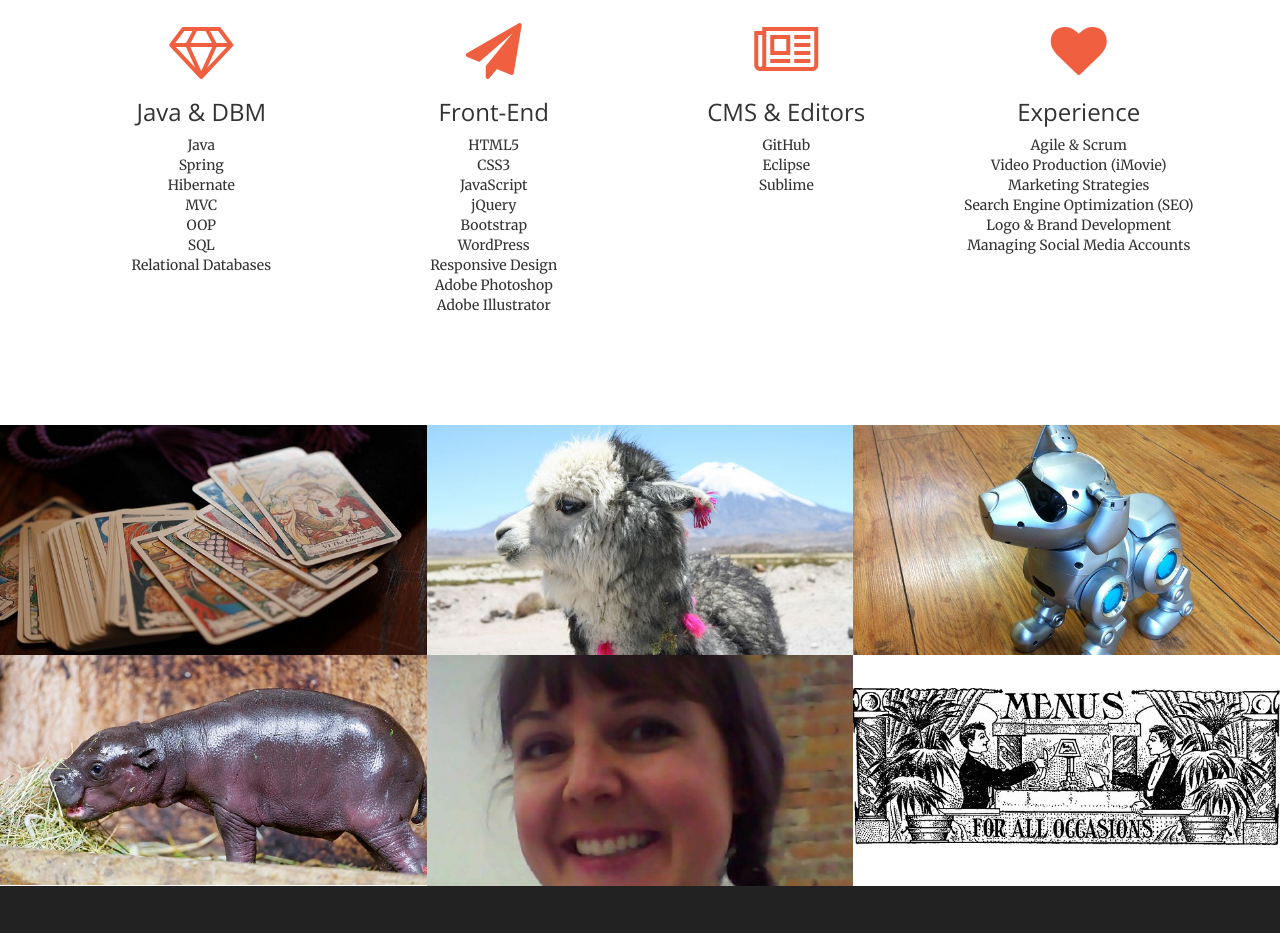
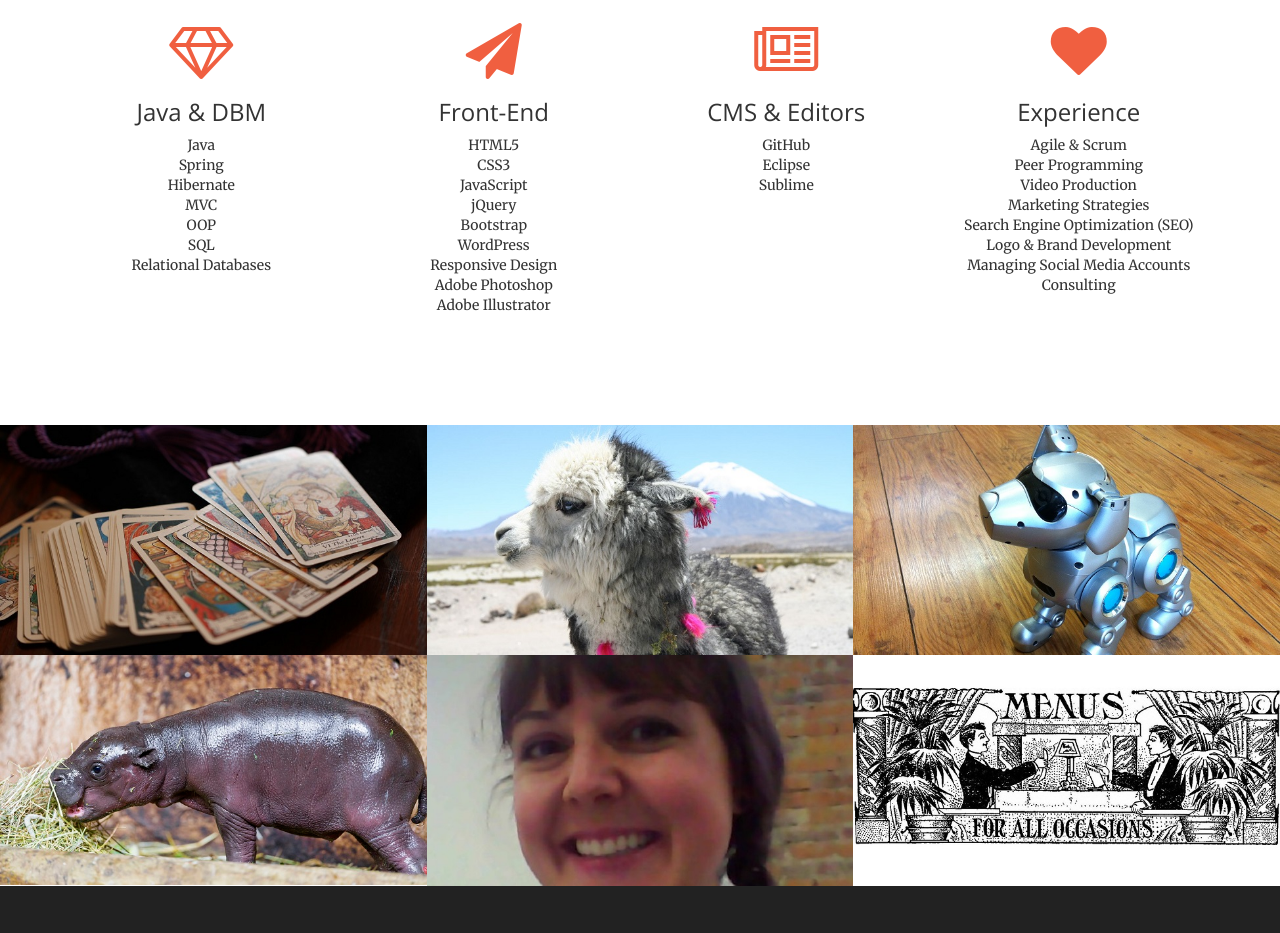
Before and after one commit to RainbowMoonbeams/RainbowMoonbeams.github.io, a website: page index.html in a window 1280 px wide. Shown: the part 1531-2464 px from the top of the page. Drawn offline with nearby package versions, Linux system fonts and the light colour scheme.

Commit message:
added to Experience List

```diff
--- a/index.html
+++ b/index.html
@@ -173,11 +173,13 @@
                         <p class="text-muted">
                             <ul>
                                 <li>Agile & Scrum</li>
-                                <li>Video Production (iMovie)</li>
+                                <li>Peer Programming</li>
+                                <li>Video Production</li>
                                 <li>Marketing Strategies</li>
                                 <li>Search Engine Optimization (SEO)</li>
                                 <li>Logo & Brand Development</li>
                                 <li>Managing Social Media Accounts</li>
+                                <li>Consulting</li>
                             </ul>
                         </p>
                     </div>
```
